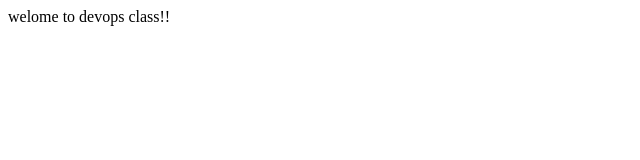
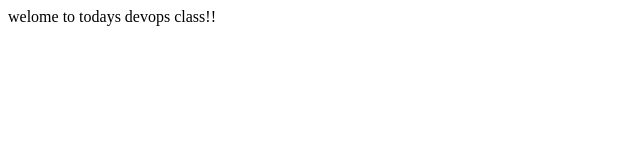
Before and after one commit to Prateekshamaheswaran/devops_workshop, a plain HTML site: page index.html in a window 1280 px wide. Shown: the full height of the page, 0-640 px from the left. Drawn offline with Linux system fonts and the light colour scheme.

Commit message:
Update index.html

```diff
--- a/index.html
+++ b/index.html
@@ -2,5 +2,5 @@
     <head>
         <title> DEVOPS LEARNING</title>
     </head>
-    <p>welome to devops class!!</p>
+    <p>welome to todays devops class!!</p>
 </html>
```
